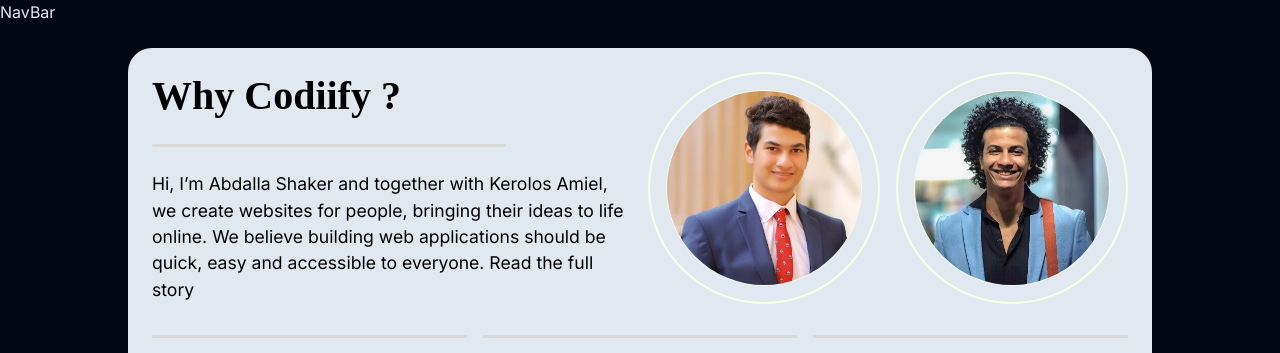
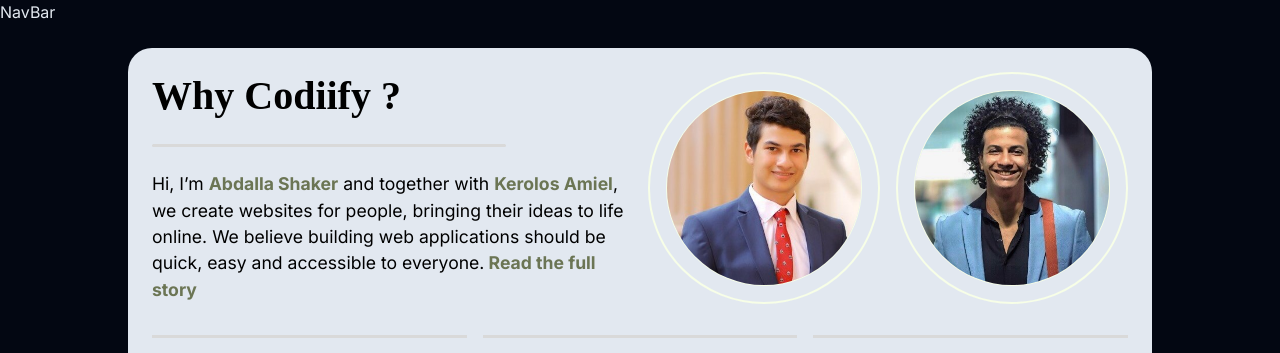
Before and after one commit to kerolosamiel/codeify-labs, a React (Vite) app: page / in a window 1280 px wide. Shown: the top 353 px of the page. Built offline with nearby package versions, Linux system fonts and the light colour scheme; a web font is replaced by a local one.

Commit message:
refactore: handle links in about section

```diff
--- a/src/pages/Home/homeComponents/AboutInfo/AboutInfo.jsx
+++ b/src/pages/Home/homeComponents/AboutInfo/AboutInfo.jsx
@@ -2,6 +2,7 @@
 import KerolosImg from "../../../../assets/kero.jpg";
 import AboutImgs from "../AboutImgs/AboutImgs";
 import "./about-info.css";
+import { Outlet, Link } from "react-router-dom";
 
 function AboutInfo() {
   // Array of owners's images objects to be displayed
@@ -20,11 +21,11 @@
         <div className="separator-line rounded w-75"></div>
 
         <p>
-          {/* Remeber to come back */}
-          Hi, I’m Abdalla Shaker and together with Kerolos Amiel, we create
-          websites for people, bringing their ideas to life online. We believe
-          building web applications should be quick, easy and accessible to
-          everyone. Read the full story
+          Hi, I’m <Link to="abdalla">Abdalla Shaker</Link> and together with{" "}
+          <Link to="kerolos">Kerolos Amiel</Link>, we create websites for
+          people, bringing their ideas to life online. We believe building web
+          applications should be quick, easy and accessible to everyone.
+          <Link to="full-story"> Read the full story</Link>
         </p>
       </div>
 
```
